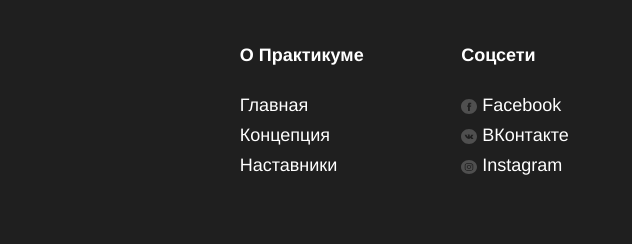
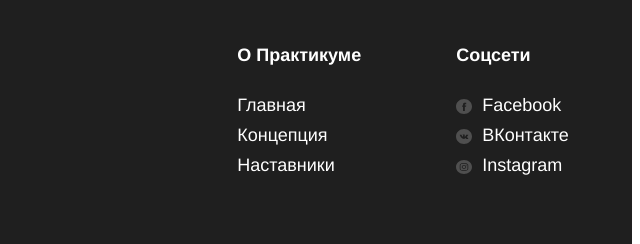
Before and after one commit to VaalIT/how-to-learn, a plain HTML site: page index.html in a window 1280 px wide. Shown: the part 3634-3878 px from the top of the page, 640-1280 px from the left. Drawn offline with Linux system fonts and the light colour scheme.

Commit message:
fourth version

```diff
--- a/index.html
+++ b/index.html
@@ -128,19 +128,23 @@
         </div>
         <div class="footer__column footer__column_content_info">
           <h2 class="footer__column-heading">О Практикуме</h2>
+          <nav>
             <ul class="footer__column-links">
               <li><a class="link footer__column-link" href="#">Главная</a></li>
               <li><a class="link footer__column-link" href="#">Концепция</a></li>
               <li><a class="link footer__column-link" href="#">Наставники</a></li>
             </ul>
+          </nav>
         </div>
         <div class="footer__column footer__column_content_social">
           <h2 class="footer__column-heading">Соцсети</h2>
+          <nav>
             <ul class="footer__column-links">
-            <li><a class="link footer__column-link" href="https://www.facebook.com/profile.php?id=100012898752730"><img class="footer__social-icon" src="images/facebook_color_white.svg" alt=""> Facebook</a></li>
-            <li><a class="link footer__column-link" href="https://vk.com/meadow"><img class="footer__social-icon" src="images/vk_color_white.svg" alt=""> ВКонтакте</a></li>
-            <li><a class="link footer__column-link" href="https://www.instagram.com/vaal.meadow/"><img class="footer__social-icon" src="images/instagram_color_white.svg" alt=""> Instagram</a></li>
+              <li><a class="link footer__column-link" href="https://www.facebook.com/profile.php?id=100012898752730"><img class="footer__social-icon" src="images/facebook_color_white.svg" alt="">Facebook</a></li>
+              <li><a class="link footer__column-link" href="https://vk.com/meadow"><img class="footer__social-icon" src="images/vk_color_white.svg" alt="">ВКонтакте</a></li>
+              <li><a class="link footer__column-link" href="https://www.instagram.com/vaal.meadow/"><img class="footer__social-icon" src="images/instagram_color_white.svg" alt="">Instagram</a></li>
             </ul>
+          </nav>
         </div>
       </div>
     </footer>
--- a/styles/style.css
+++ b/styles/style.css
@@ -326,4 +326,5 @@
   width: 16px;
   height: 16px;
   vertical-align: middle;
+  padding-right: 10px;
 }
```
Lines whose indentation alone changed are shown as unchanged.
